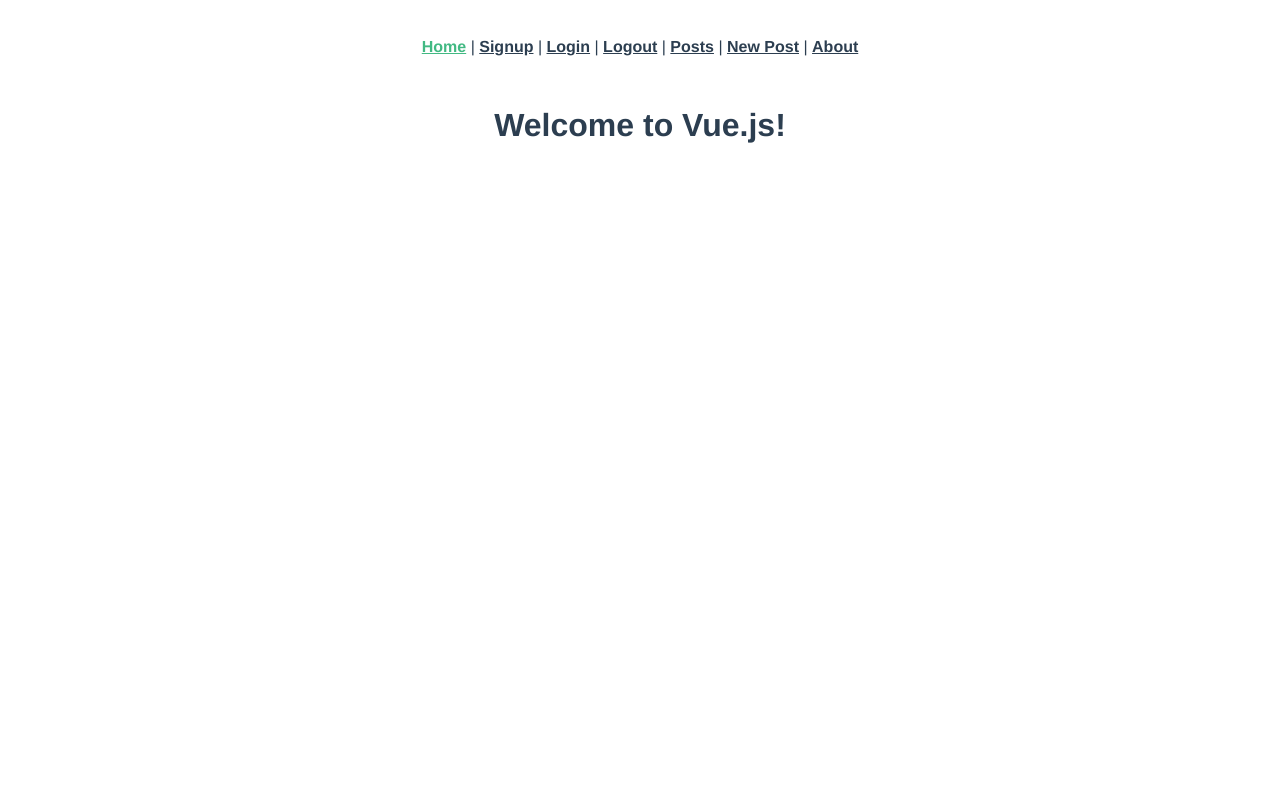
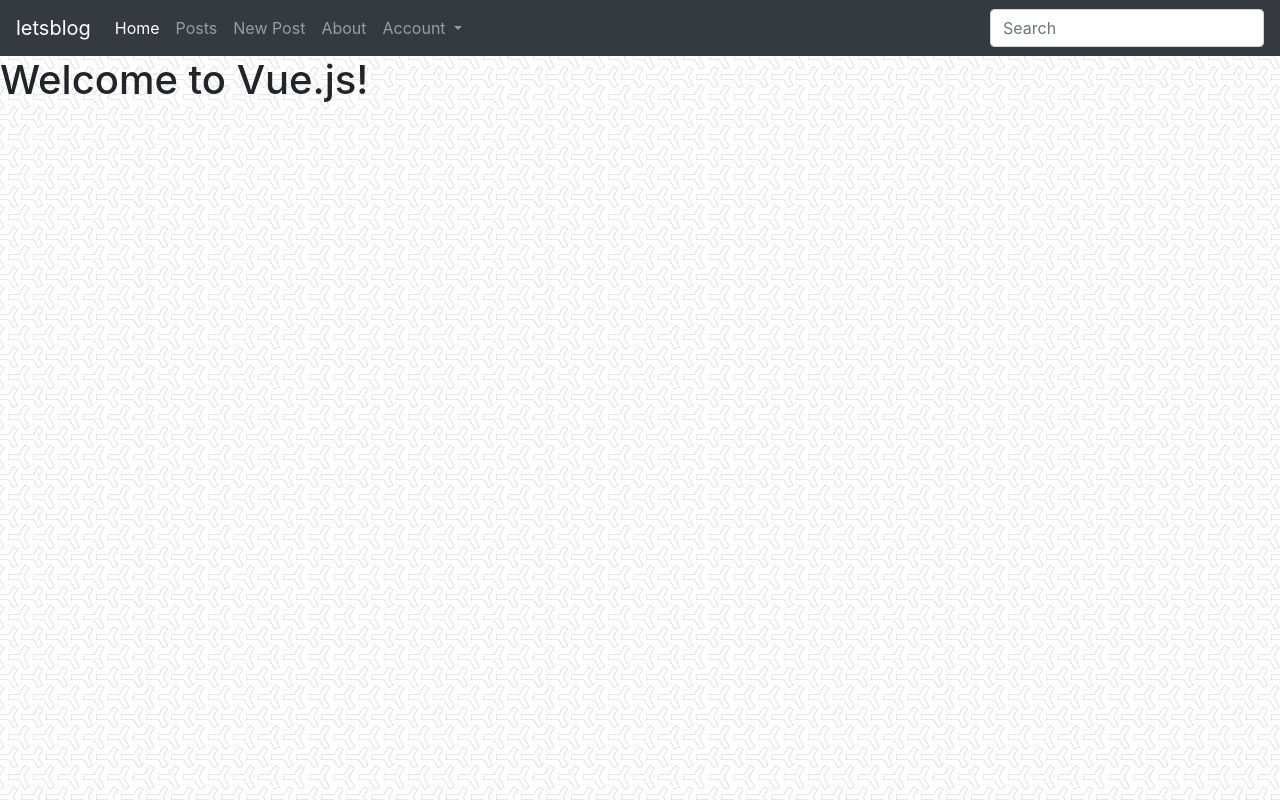
Before and after one commit to Biagemc/blog-frontend-app, a Vue app: page / in a window 1280 px wide. Built offline with nearby package versions, Linux system fonts and the light colour scheme.

Commit message:
add bootstrap nav and background pattern

```diff
--- a/package.json
+++ b/package.json
@@ -10,6 +10,8 @@
     "axios": "^0.19.2",
     "bootstrap": "^4.4.1",
     "core-js": "^3.6.4",
+    "jquery": "^3.5.0",
+    "popper.js": "^1.16.1",
     "vue": "^2.6.11",
     "vue-router": "^3.1.6"
   },
--- a/src/App.vue
+++ b/src/App.vue
@@ -1,7 +1,7 @@
 <template>
   <div id="app">
-    <!-- <nav class="navbar navbar-expand-md navbar-dark bg-dark">
-      <a class="navbar-brand" href="#">Expand at md</a>
+    <nav class="navbar navbar-expand-md navbar-dark bg-dark">
+      <a class="navbar-brand" href="#">letsblog</a>
       <button
         class="navbar-toggler"
         type="button"
@@ -17,16 +17,19 @@
       <div class="collapse navbar-collapse" id="navbars">
         <ul class="navbar-nav mr-auto">
           <li class="nav-item active">
-            <a class="nav-link" to="/" href="#">
+            <a class="nav-link" href="/">
               Home
               <span class="sr-only">(current)</span>
             </a>
           </li>
           <li class="nav-item">
-            <a class="nav-link" to="/post" href="#">Post</a>
+            <a class="nav-link" to="/posts" href="/posts">Posts</a>
           </li>
           <li class="nav-item">
-            <a class="nav-link disabled" to="/about" href="#" tabindex="-1" aria-disabled="true">About</a>
+            <a class="nav-link" href="/posts/new">New Post</a>
+          </li>
+          <li class="nav-item">
+            <a class="nav-link" href="/about" tabindex="-1" aria-disabled="true">About</a>
           </li>
           <li class="nav-item dropdown">
             <a
@@ -37,12 +40,12 @@
               aria-haspopup="true"
               aria-expanded="false"
             >
-              Dropdown
+              Account
             </a>
             <div class="dropdown-menu" aria-labelledby="dropdown04">
-              <a class="dropdown-item" href="#">Action</a>
-              <a class="dropdown-item" href="#">Another action</a>
-              <a class="dropdown-item" href="#">Something else here</a>
+              <a class="dropdown-item" href="/signup">Signup</a>
+              <a class="dropdown-item" href="/login">Login</a>
+              <a class="dropdown-item" href="/logout">Logout</a>
             </div>
           </li>
         </ul>
@@ -50,9 +53,9 @@
           <input class="form-control" type="text" placeholder="Search" />
         </form>
       </div>
-    </nav> -->
+    </nav>
 
-    <div id="nav">
+    <!-- <div id="nav">
       <router-link to="/">Home</router-link>
       |
       <router-link to="/signup">Signup</router-link>
@@ -66,30 +69,13 @@
       <router-link to="/posts/new">New Post</router-link>
       |
       <router-link to="/about">About</router-link>
-    </div>
+    </div> -->
     <router-view />
   </div>
 </template>
 
 <style>
-#app {
-  font-family: Avenir, Helvetica, Arial, sans-serif;
-  -webkit-font-smoothing: antialiased;
-  -moz-osx-font-smoothing: grayscale;
-  text-align: center;
-  color: #2c3e50;
-}
-
-#nav {
-  padding: 30px;
-}
-
-#nav a {
-  font-weight: bold;
-  color: #2c3e50;
-}
-
-#nav a.router-link-exact-active {
-  color: #42b983;
+body {
+  background: url("../public/y-pattern.png");
 }
 </style>
--- a/src/main.js
+++ b/src/main.js
@@ -3,6 +3,8 @@
 import App from "./App.vue";
 import router from "./router";
 import axios from "axios";
+import "bootstrap";
+import "bootstrap/dist/css/bootstrap.min.css";
 
 axios.defaults.baseURL = process.env.NODE_ENV === "development" ? "http://localhost:3000" : "/";
 
```
Also changed, not shown: public/y-pattern.png (added), 1 other file (tests, documents, lock files or other folders).
